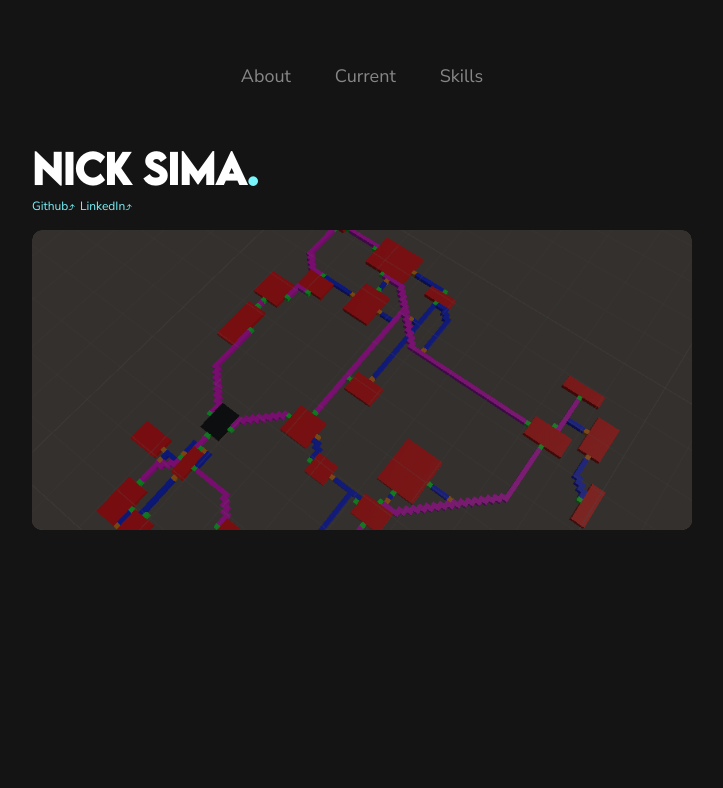
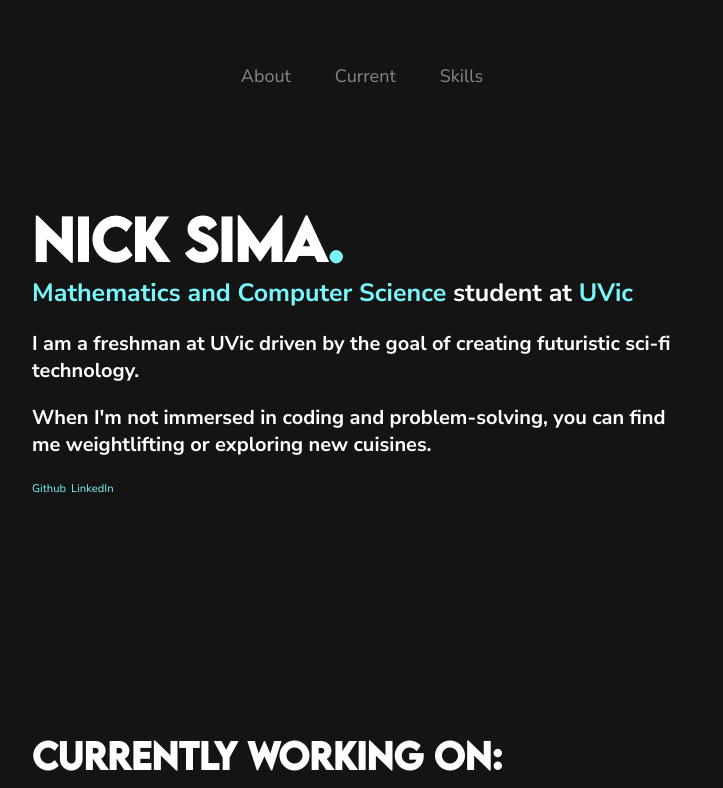
Before and after one commit to nicksimache/website, a React (Vite) app: page / in a window 1280 px wide. Shown: the top 788 px of the page, without its empty margins (278-1001 px from the left). Built offline with nearby package versions, Linux system fonts and the light colour scheme.

Commit message:
fix current proj hover

```diff
--- a/src/App.jsx
+++ b/src/App.jsx
@@ -32,11 +32,13 @@ function App() {
 
 
       <div style={main_style}>
-
         <Intro />
 
+        <div style={{height:'160px'}}></div>
 
         <CurrentProject />
+
+        <div style={{height: '300px'}}></div>
       </div>
     </>
   )
--- a/src/App.scss
+++ b/src/App.scss
@@ -69,14 +69,27 @@ $vib_blue: #79F6FC;
 .name {
     color: white;
     font-family: LemonMilkMed, sans-serif   ;
-    font-size: 40px;
+    font-size: 55px;
     margin: 0px;
+    margin-top: 60px;
 
     em {
         color:$vib_blue;
-        font-size: 40px;
         font-family: LemonMilkMed, sans-serif;
         font-style: normal;
+    }
+}
+
+.namesubheading {
+    color:white;
+    font-family: NunitoSans, sans-serif;
+    font-size: 25px;
+    margin:0px;
+
+    em {
+        font-style: normal;
+        color: $vib_blue;
+        font-weight: bold;
     }
 }
 
@@ -87,15 +100,23 @@ $vib_blue: #79F6FC;
 .link {
 
     padding-right: 5px;
-    font-size: 12px;
+    font-size: 11px;
     font-family: NunitoSans, sans-serif;
     color: $vib_blue;
     text-decoration: none;
     transform: translateY(-30px);
 
     &:hover {
+        font-weight: bold;
         color:white;
         text-decoration: underline;
     }
 
 }
+
+.description {
+    font-family: NunitoSans, sans-serif;
+    font-weight: bold;
+    font-size:20px;
+    color:white;
+}
--- a/src/components/Reveal.jsx
+++ b/src/components/Reveal.jsx
@@ -2,8 +2,22 @@ import React, {Children, useEffect, useRef} from "react";
 import {motion, useInView, useAnimation} from "framer-motion";
 
 const Reveal = ({children, delay}) => {
+
+    const ref = useRef(null);
+    const isInView = useInView(ref, {once: true})
+
+    const mainControls = useAnimation();
+
+    useEffect(() => {
+        if(isInView){
+            mainControls.start("visible")
+        }
+
+    }, [isInView]);
+
     return (
         <div
+            ref={ref}
             style = {{position: 'relative', width: 'fit-content', overflow: 'hidden'}}
         >
             <motion.div
@@ -12,8 +26,8 @@ const Reveal = ({children, delay}) => {
                     visible: { opacity:1, y:0 }
                 }}
                 initial="hidden"
-                animate="visible"
-                transition={{ duration: 0.4, delay: delay || 0 }}
+                animate={mainControls}
+                transition={{ duration: 0.4, delay: delay || 0.25 }}
             >
                 {children}
             </motion.div>
--- a/src/components/currentproj.jsx
+++ b/src/components/currentproj.jsx
@@ -52,6 +52,12 @@ const CurrentProject = () => {
 
     return (
         <Reveal>
+        <h1
+            className='name'
+            style={{fontSize:'35px',
+                    marginBottom: '10px'
+            }}
+        >Currently Working On:</h1>
         <div
             className='currentProject'
             onMouseEnter={() => setHovered(true)}
@@ -62,7 +68,11 @@ const CurrentProject = () => {
                 style={overlay_style}
             >
                 {hovered &&
-                    <Reveal><h2>Currently Working On</h2></Reveal>
+                    <Reveal>
+                        <h2 style={{fontSize: '35px',
+                                    color: 'white'
+                        }}>Crypt Crawlers</h2>
+                    </Reveal>
                 }
             </div>
             <img
@@ -73,7 +83,7 @@ const CurrentProject = () => {
             {showDiv &&
             <div
                 style={expandedDiv}
-                onClick={handleDivClick}
+                onClick={() => { handleDivClick(); setHovered(false);}}
             >
                 <img
                     src={'../../public/dungeongenerateexample.png'}
--- a/src/components/intro.jsx
+++ b/src/components/intro.jsx
@@ -10,9 +10,20 @@ const Intro = () => {
             <h1 className='name'>
                 Nick Sima<em>.</em>
             </h1>
+            <h2 className='namesubheading'>
+                <em>Mathematics and Computer Science</em> student at <em>UVic</em>
+            </h2>
+
+            <p className='description'>
+                I am a freshman at UVic driven by the goal of creating futuristic sci-fi technology.
+            </p>
+
+            <p className='description'>
+                When I'm not immersed in coding and problem-solving, you can find me weightlifting or exploring new cuisines.
+            </p>
             <p className='linklist'>
-                <a className='link' href='https://github.com/nicksimache'>Github⤴</a>
-                <a className ='link' href='https://www.linkedin.com/in/nick-sima-a64613235/'>LinkedIn⤴</a>
+                <a className='link' href='https://github.com/nicksimache'>Github</a>
+                <a className ='link' href='https://www.linkedin.com/in/nick-sima-a64613235/'>LinkedIn</a>
             </p>
         </Reveal>
     );
```
